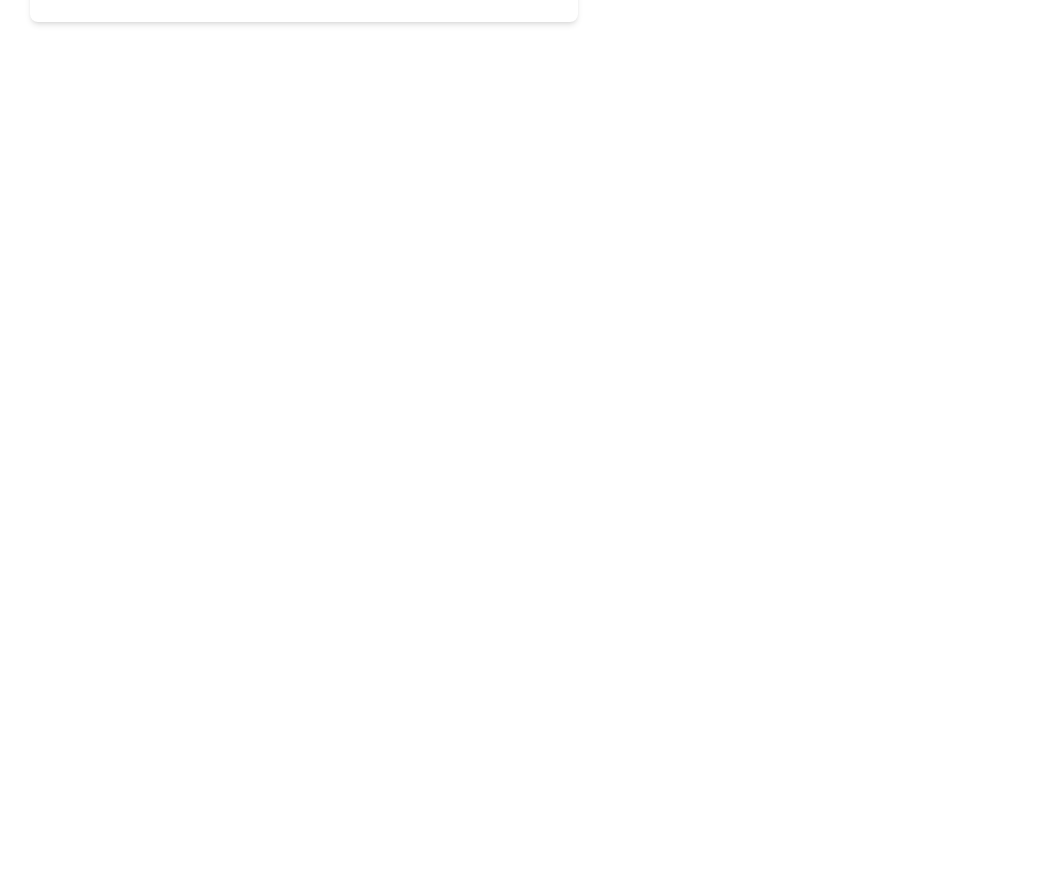
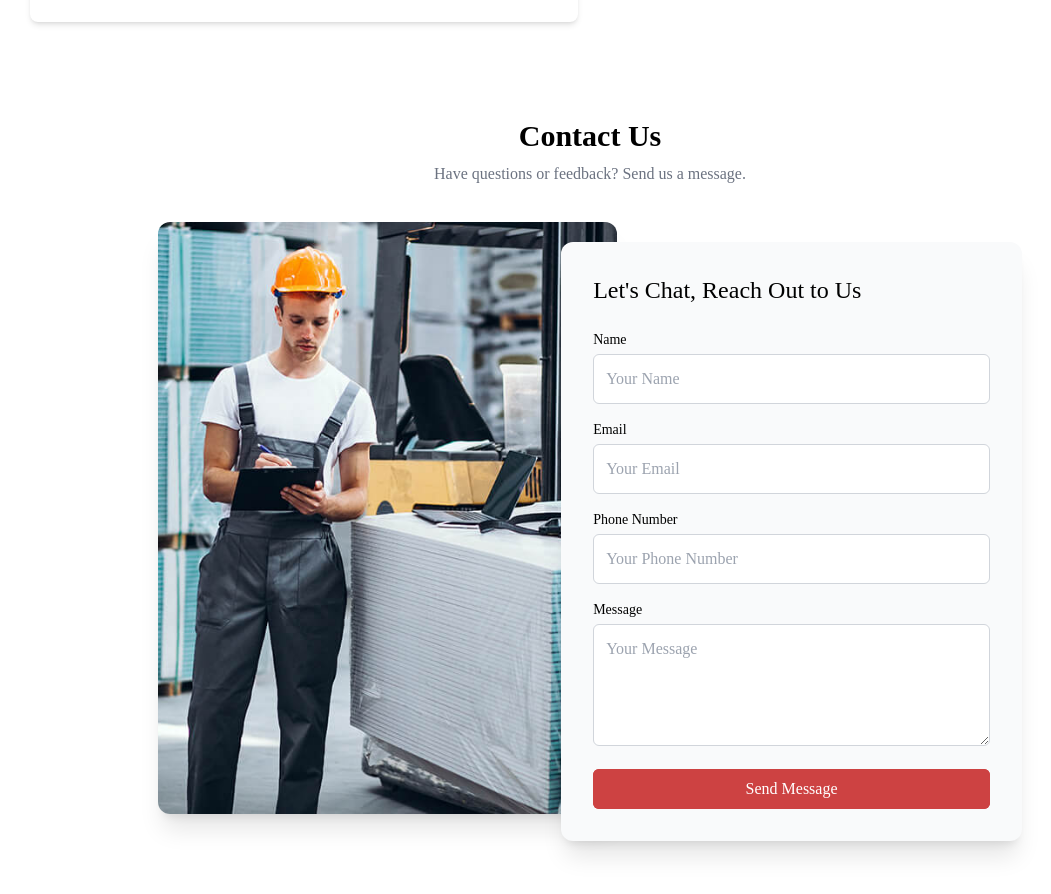
Before and after one commit to safu-van/AMRF-TRANSPORT, a React (Vite) app: page / in a window 1280 px wide. Shown: the part 2186-3080 px from the top of the page, without its empty margins (50-1101 px from the left). Before the commit the page ends 2248 px from the top, so only its background shows below. Built offline with nearby package versions, Linux system fonts and the light colour scheme; a web font is replaced by a local one.

Commit message:
contact completed

```diff
--- a/src/App.jsx
+++ b/src/App.jsx
@@ -4,6 +4,7 @@ import Banner from "./components/Banner";
 import About from "./components/About";
 import Services from "./components/Services";
 import FAQ from "./components/FAQ";
+import Contact from "./components/Contact";
 
 const App = () => {
   return (
@@ -13,6 +14,7 @@ const App = () => {
       <About />
       <Services />
       <FAQ />
+      <Contact />
     </>
   );
 };
--- /dev/null
+++ b/src/components/Contact.jsx
@@ -0,0 +1,77 @@
+import React from "react";
+
+const Contact = () => {
+  return (
+    <div className="w-full h-auto p-4 mt-5 md:mt-0 md:p-14 font-ubuntu">
+      <div className="w-full h-full">
+        <div className="w-full flex flex-col items-center justify-center space-y-2 mb-6 md:mb-14">
+          <h1 className="text-2xl md:text-3xl font-semibold">Contact Us</h1>
+          <span className="text-sm md:text-base text-gray-500 text-center px-4">
+            Have questions or feedback? Send us a message.
+          </span>
+        </div>
+
+        <div className="w-full h-auto flex flex-col md:flex-row relative lg:px-20 xl:px-28">
+          <div className="hidden md:block w-full md:w-1/2 h-80 md:h-[37rem] mx-10 relative z-10 -top-5 rounded-xl shadow-xl overflow-hidden">
+            <img
+              src="/contact.jpg"
+              alt="Contact"
+              className="w-full h-full object-cover"
+            />
+          </div>
+
+          <div className="w-full md:w-1/2 h-auto bg-gray-50 mx-auto md:mx-10 md:-ml-24 relative z-20 p-6 md:p-8 flex flex-col justify-center space-y-6 rounded-xl shadow-xl">
+            <h2 className="text-xl md:text-2xl font-medium">
+              Let's Chat, Reach Out to Us
+            </h2>
+            <form className="space-y-4">
+              <div>
+                <label className="block text-sm font-medium mb-1">Name</label>
+                <input
+                  type="text"
+                  className="w-full p-2.5 md:p-3 border border-gray-300 rounded-md focus:outline-none focus:ring-1 focus:ring-gray-500"
+                  placeholder="Your Name"
+                />
+              </div>
+              <div>
+                <label className="block text-sm font-medium mb-1">Email</label>
+                <input
+                  type="email"
+                  className="w-full p-2.5 md:p-3 border border-gray-300 rounded-md focus:outline-none focus:ring-1 focus:ring-gray-500"
+                  placeholder="Your Email"
+                />
+              </div>
+              <div>
+                <label className="block text-sm font-medium mb-1">
+                  Phone Number
+                </label>
+                <input
+                  type="number"
+                  className="w-full p-2.5 md:p-3 border border-gray-300 rounded-md focus:outline-none focus:ring-1 focus:ring-gray-500"
+                  placeholder="Your Phone Number"
+                />
+              </div>
+              <div>
+                <label className="block text-sm font-medium mb-1">
+                  Message
+                </label>
+                <textarea
+                  className="w-full p-2.5 md:p-3 border border-gray-300 rounded-md focus:outline-none focus:ring-1 focus:ring-gray-500"
+                  rows="4"
+                  placeholder="Your Message"
+                ></textarea>
+              </div>
+              <button className="relative bg-[#CD4242] w-full h-10 rounded-md text-white overflow-hidden group">
+                <span className="absolute inset-0 bg-[#CD4242] transform translate-x-0 group-hover:translate-x-full transition-transform duration-500"></span>
+                <span className="absolute inset-0 bg-[#005BAA] transform -translate-x-full group-hover:translate-x-0 transition-transform duration-500"></span>
+                <span className="relative z-10">Send Message</span>
+              </button>
+            </form>
+          </div>
+        </div>
+      </div>
+    </div>
+  );
+};
+
+export default Contact;
--- a/src/index.css
+++ b/src/index.css
@@ -3,3 +3,14 @@
 @tailwind base;
 @tailwind components;
 @tailwind utilities;
+
+input[type="number"] {
+  -moz-appearance: textfield;
+  appearance: textfield;
+}
+
+input[type="number"]::-webkit-outer-spin-button,
+input[type="number"]::-webkit-inner-spin-button {
+  -webkit-appearance: none;
+  margin: 0;
+}
```
